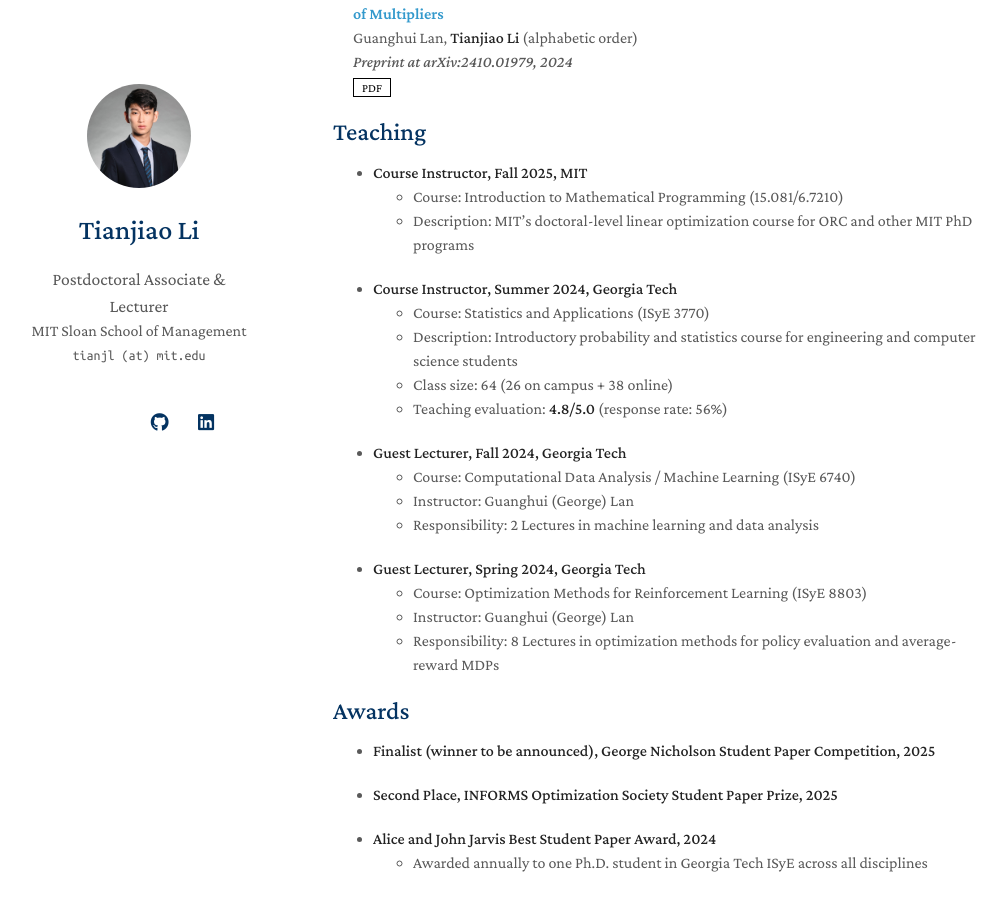
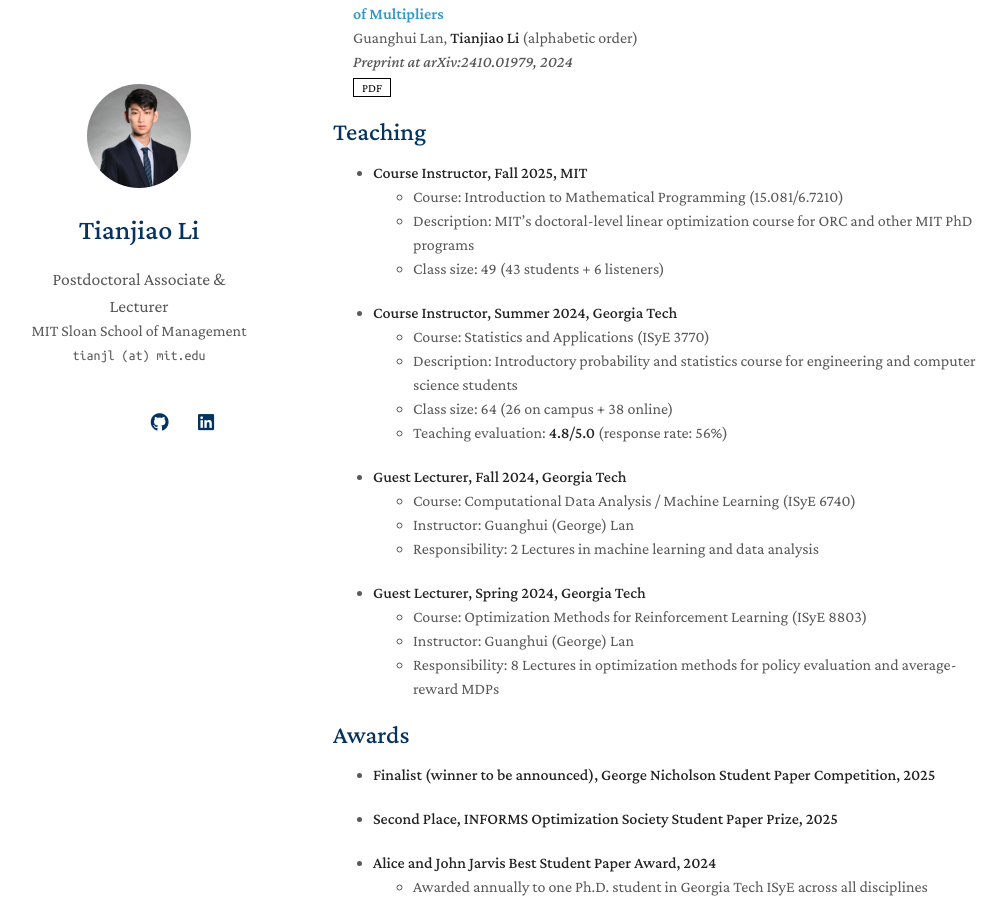
Before and after one commit to tli432/tli432.github.io, a Jekyll site: the page built from index.md, in a window 1280 px wide and 900 px high, scrolled down 1927 px. Shown: the whole window, without its empty margins (137-1144 px from the left). Built offline with Jekyll 4.4.1, drawn with Linux system fonts in a browser that asks for light colours; nearby versions of some CDN libraries; a style sheet for code colours, icons or effects is not loaded; our own code applies the rules of GitHub Pages for plain Markdown files.

Commit message:
Update index.md

```diff
--- a/index.md
+++ b/index.md
@@ -32,6 +32,7 @@ I am particularly interested in
 - **Course Instructor, Fall 2025, MIT**
   - Course: Introduction to Mathematical Programming (15.081/6.7210)
   - Description: MIT’s doctoral-level linear optimization course for ORC and other MIT PhD programs
+  - Class size: 49 (43 students + 6 listeners)
 
 - **Course Instructor, Summer 2024, Georgia Tech**
   - Course: Statistics and Applications (ISyE 3770)
```
